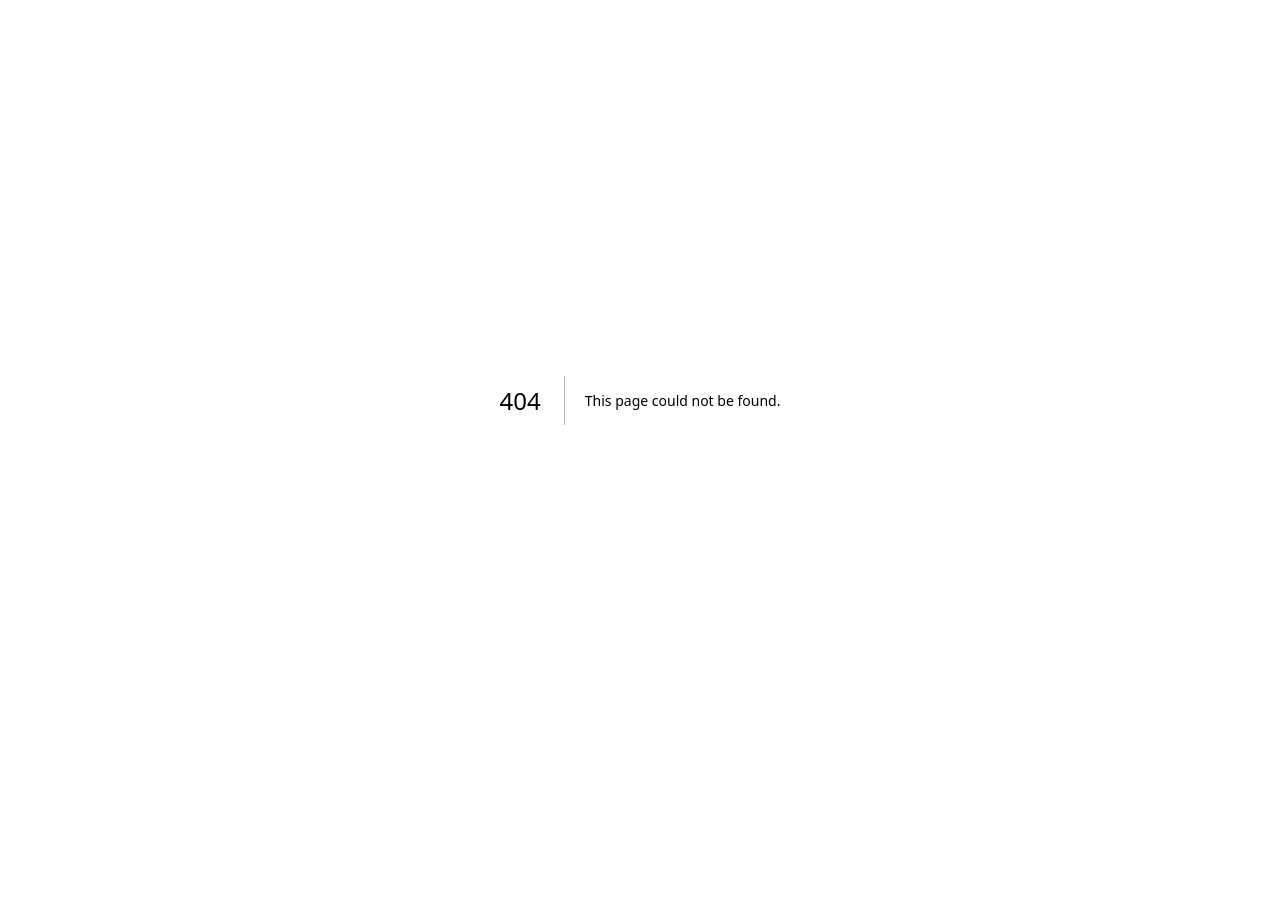
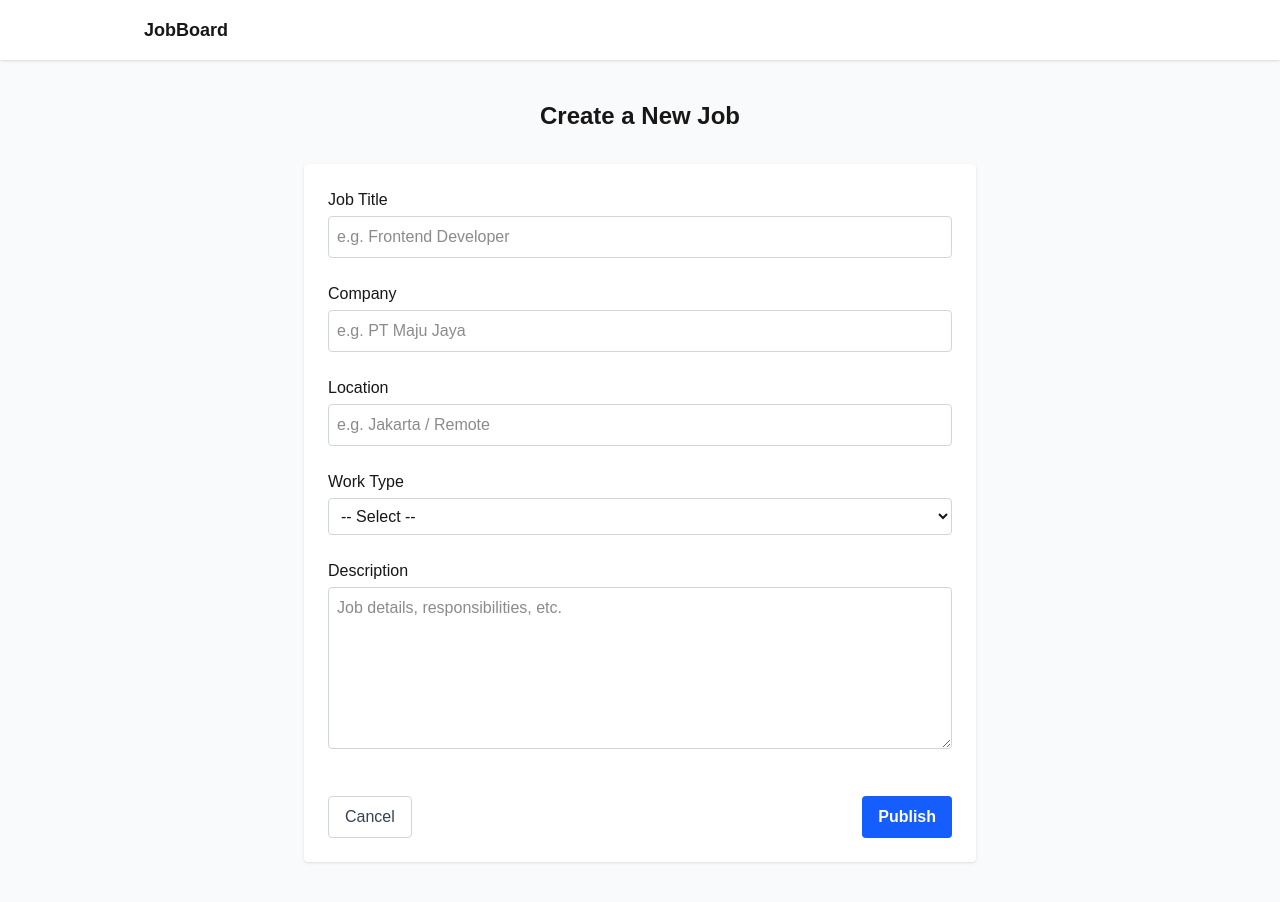
Before and after one commit to CodeVanguardJS/fulllstack-job-app, a Next.js app: page /dashboard/recruiter/job/create in a window 1280 px wide. Before the commit this address had no page. Before the commit the page ends 800 px from the top, so only its background shows below. Built offline with nearby package versions, Linux system fonts and the light colour scheme.

Commit message:
feat: add layout for create job page

```diff
--- /dev/null
+++ b/app/dashboard/recruiter/job/create/page.jsx
@@ -0,0 +1,148 @@
+"use client";
+
+import { useState } from "react";
+
+export default function CreateJobPage() {
+  const [form, setForm] = useState({
+    jobTitle: "",
+    company: "",
+    location: "",
+    workType: "",
+    description: "",
+  });
+
+  const handleChange = (e) => {
+    const { name, value } = e.target;
+    setForm((prev) => ({ ...prev, [name]: value }));
+  };
+
+  const handleSubmit = (e) => {
+    e.preventDefault();
+    console.log("Form data:", form);
+    // TODO: kirim ke API ketika backend sudah siap
+  };
+
+  return (
+    <div className="min-h-screen bg-gray-50">
+      {/* ===== NAVBAR ===== */}
+      <nav className="bg-white shadow">
+        <div className="mx-auto max-w-5xl px-4 py-4">
+          <h1 className="text-lg font-bold">JobBoard</h1>
+        </div>
+      </nav>
+
+      {/* ===== CONTENT ===== */}
+      <main className="mx-auto max-w-5xl px-4 py-10">
+        <h2 className="mb-8 text-2xl font-bold text-center">
+          Create a New Job
+        </h2>
+
+        <form
+          onSubmit={handleSubmit}
+          className="mx-auto max-w-2xl space-y-6 bg-white p-6 shadow rounded"
+        >
+          {/* Job Title */}
+          <div>
+            <label className="block mb-1 font-medium" htmlFor="title">
+              Job Title
+            </label>
+            <input
+              id="title"
+              name="title"
+              type="text"
+              value={form.title}
+              onChange={handleChange}
+              className="w-full rounded border border-gray-300 p-2 focus:border-blue-500 focus:outline-none"
+              placeholder="e.g. Frontend Developer"
+            />
+          </div>
+
+          {/* Company */}
+          <div>
+            <label className="block mb-1 font-medium" htmlFor="company">
+              Company
+            </label>
+            <input
+              id="company"
+              name="company"
+              type="text"
+              value={form.company}
+              onChange={handleChange}
+              className="w-full rounded border border-gray-300 p-2 focus:border-blue-500 focus:outline-none"
+              placeholder="e.g. PT Maju Jaya"
+            />
+          </div>
+
+          {/* Location */}
+          <div>
+            <label className="block mb-1 font-medium" htmlFor="location">
+              Location
+            </label>
+            <input
+              id="location"
+              name="location"
+              type="text"
+              value={form.location}
+              onChange={handleChange}
+              className="w-full rounded border border-gray-300 p-2 focus:border-blue-500 focus:outline-none"
+              placeholder="e.g. Jakarta / Remote"
+            />
+          </div>
+
+          {/* Work Type */}
+          <div>
+            <label className="block mb-1 font-medium" htmlFor="workType">
+              Work Type
+            </label>
+            <select
+              id="workType"
+              name="workType"
+              value={form.workType}
+              onChange={handleChange}
+              className="w-full rounded border border-gray-300 p-2 focus:border-blue-500 focus:outline-none"
+            >
+              <option value="">-- Select --</option>
+              <option value="office">Work From Office</option>
+              <option value="home">Work From Home</option>
+              <option value="hybrid">Hybrid</option>
+            </select>
+          </div>
+
+          {/* Description */}
+          <div>
+            <label className="block mb-1 font-medium" htmlFor="description">
+              Description
+            </label>
+            <textarea
+              id="description"
+              name="description"
+              rows={6}
+              value={form.description}
+              onChange={handleChange}
+              className="w-full rounded border border-gray-300 p-2 focus:border-blue-500 focus:outline-none"
+              placeholder="Job details, responsibilities, etc."
+            />
+          </div>
+
+          {/* Buttons */}
+          <div className="flex justify-between pt-4">
+            <button
+              type="button"
+              className="rounded border border-gray-300 px-4 py-2 text-gray-700 hover:bg-gray-100"
+              onClick={() => setForm({ title:"", company:"", location:"", workType:"", description:"" })}
+            >
+              Cancel
+            </button>
+
+            <button
+              type="submit"
+              className="rounded bg-blue-600 px-4 py-2 font-semibold text-white hover:bg-blue-700"
+            >
+              Publish
+            </button>
+          </div>
+        </form>
+      </main>
+    </div>
+  );
+}
```
